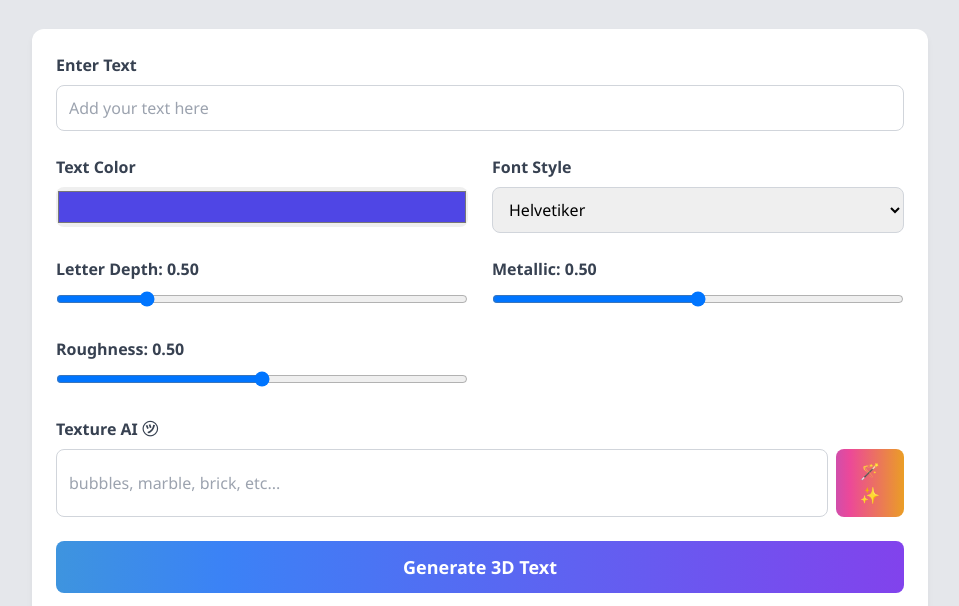
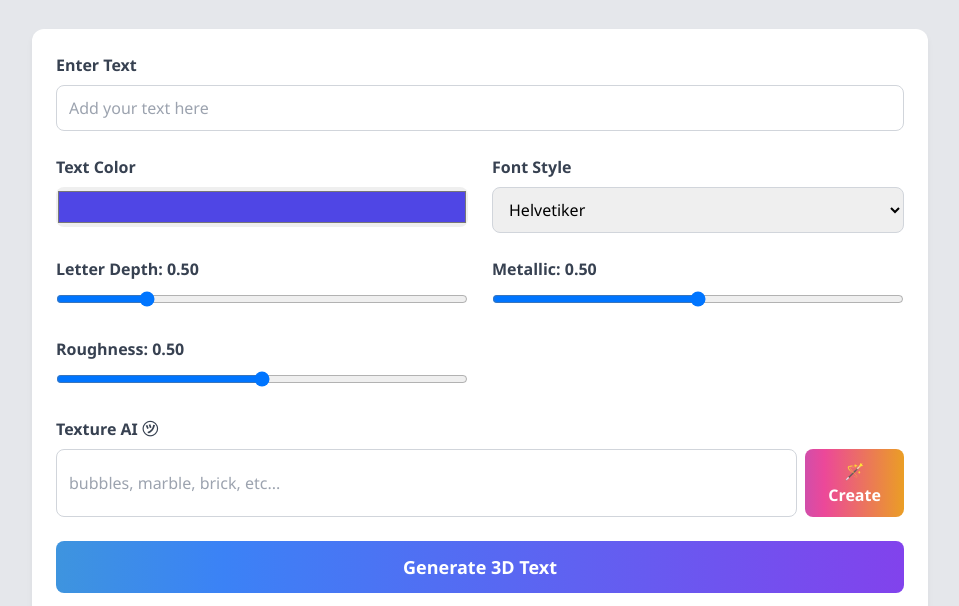
Before and after one commit to sudo-self/3D-text, a plain HTML site: page index.html in a window 1280 px wide. Shown: the part 191-797 px from the top of the page, without its empty margins (160-1119 px from the left). Drawn offline with nearby package versions, Linux system fonts and the light colour scheme.

Commit message:
Update index.html

```diff
--- a/index.html
+++ b/index.html
@@ -339,7 +339,7 @@
                 id="generateTextureBtn"
                 class="btn-primary bg-gradient-to-r from-indigo-500 via-pink-500 to-yellow-500"
               >
-               🪄✨
+               🪄 Create
               </button>
             </div>
             <div id="textureStatus" class="texture-status hidden">
```
